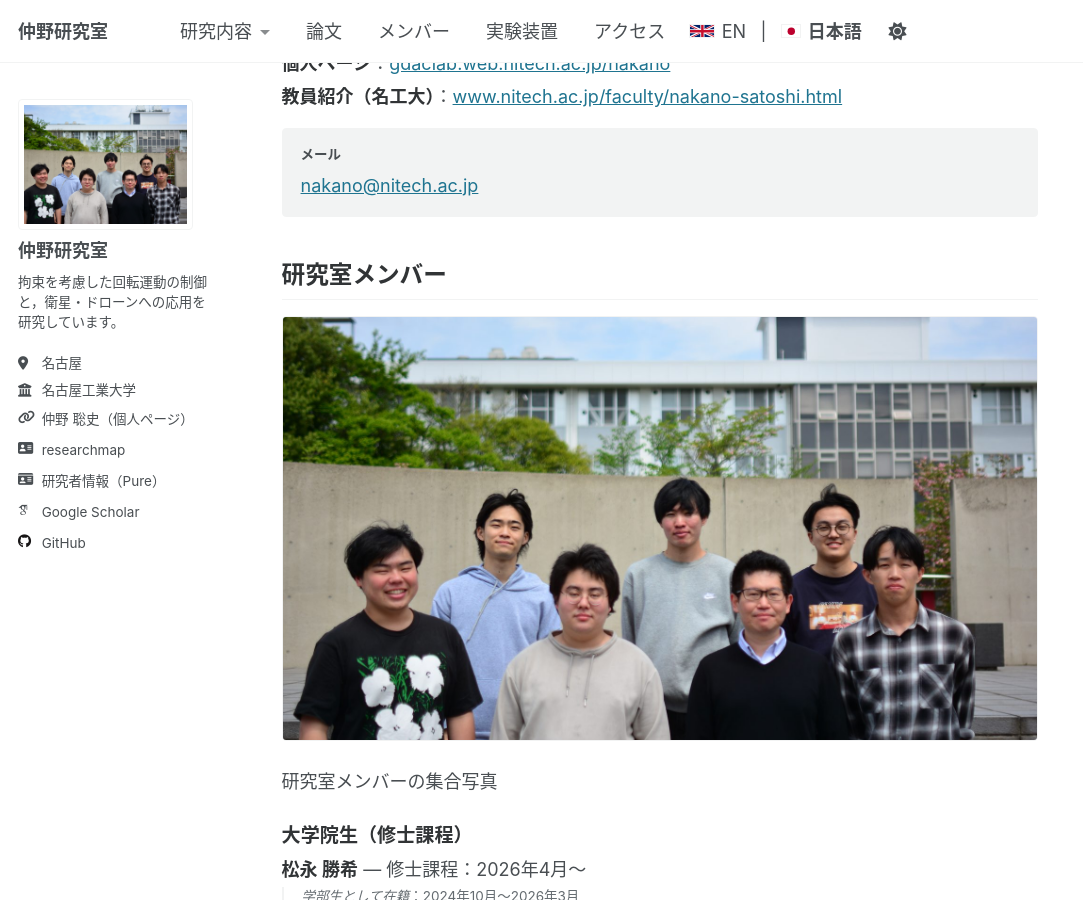
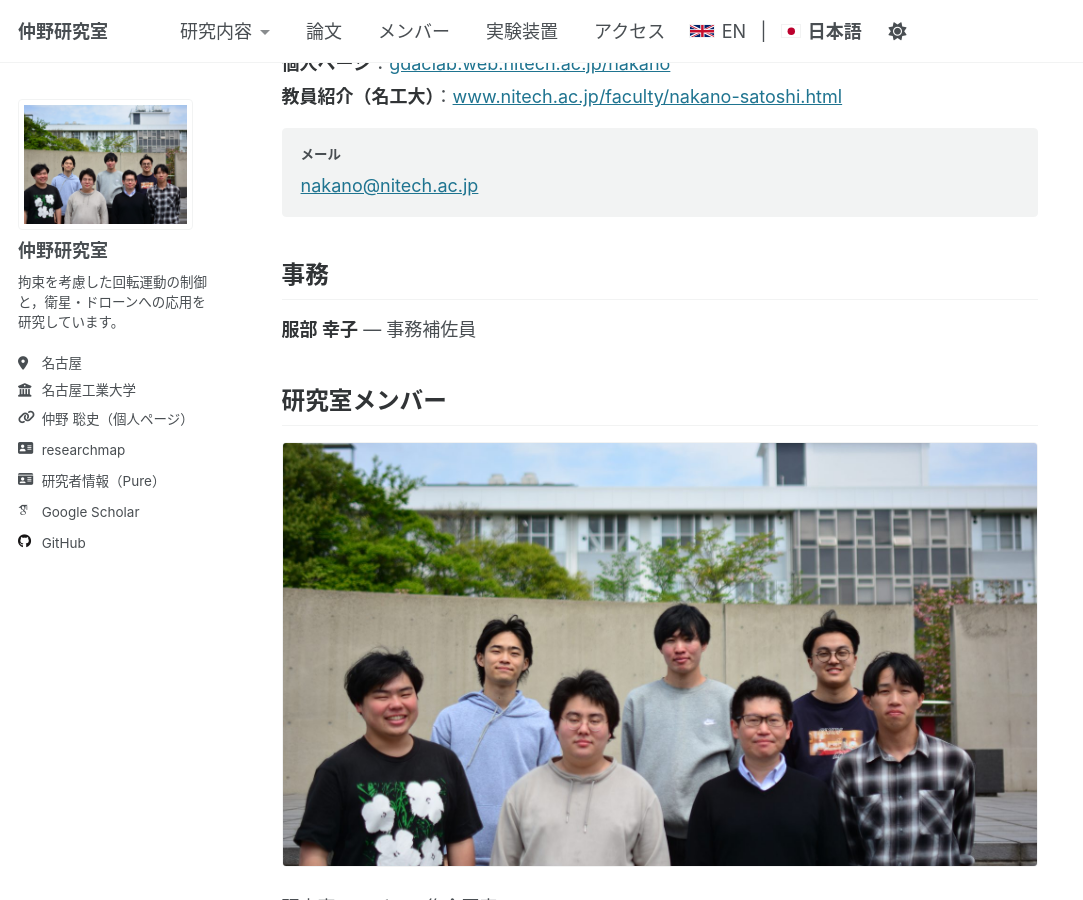
Before and after one commit to GDAC-Lab/gdac-lab.github.io, a Jekyll site: the page built from _pages/ja/people.md, in a window 1280 px wide and 900 px high, scrolled down 303 px. Shown: the whole window, without its empty margins (0-1083 px from the left). Built offline with Jekyll 4.4.1, drawn with Linux system fonts in a browser that asks for light colours.

Commit message:
Add the lab's administrative assistant to People
服部 幸子, 事務補佐員 / Sachiko Hattori, administrative assistant.

Her own section between Faculty and Lab members, rather than a fourth
subsection under the students: she is neither, and the subsections there run in
order of academic standing, which is not a scale she belongs on. Name and role
only, no contact details and no photograph, in the list form the student
entries use.

Both page descriptions listed who is on the page, so both now mention her.
The editing template in the Japanese page comments gains the pattern.

```diff
--- a/_pages/ja/people.md
+++ b/_pages/ja/people.md
@@ -1,7 +1,7 @@
 ---
 layout: archive
 title: "メンバー"
-description: "名古屋工業大学 仲野研究室（GDAC Lab）のメンバー。仲野 聡史（助教），大学院生・学部生，および共同研究者の一覧です。"
+description: "名古屋工業大学 仲野研究室（GDAC Lab）のメンバー。仲野 聡史（助教），事務，大学院生・学部生，および共同研究者の一覧です。"
 permalink: /ja/people/
 author_profile: true
 lang: ja
@@ -22,6 +22,10 @@ lang_ref: people
 - **教員紹介（名工大）**：[www.nitech.ac.jp/faculty/nakano-satoshi.html](https://www.nitech.ac.jp/faculty/nakano-satoshi.html)
 
 {% include people-faculty-email-image.html %}
+
+## 事務
+
+- **服部 幸子** — 事務補佐員
 
 ## 研究室メンバー
 
```
Also changed, not shown: other parts of _pages/ja/people.md (+3 -0 lines), _pages/people.md (+5 -1 lines).
